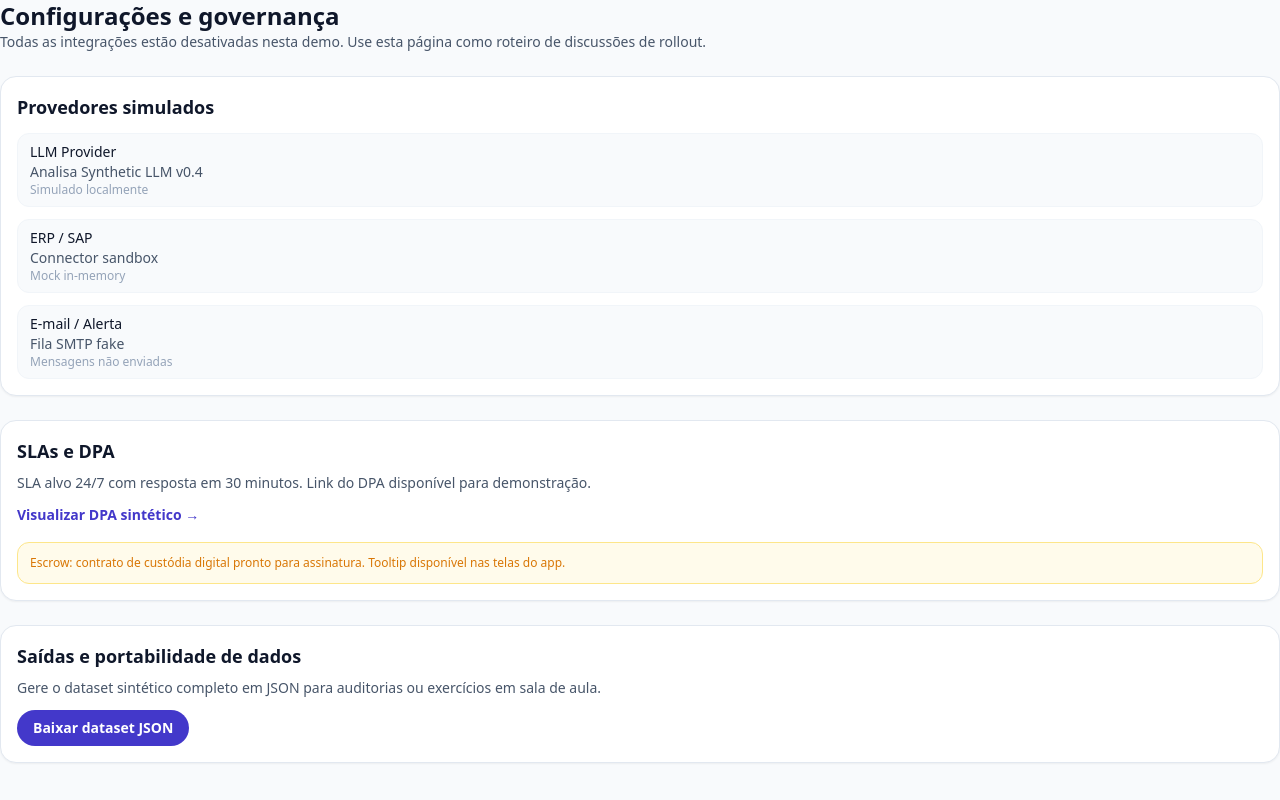
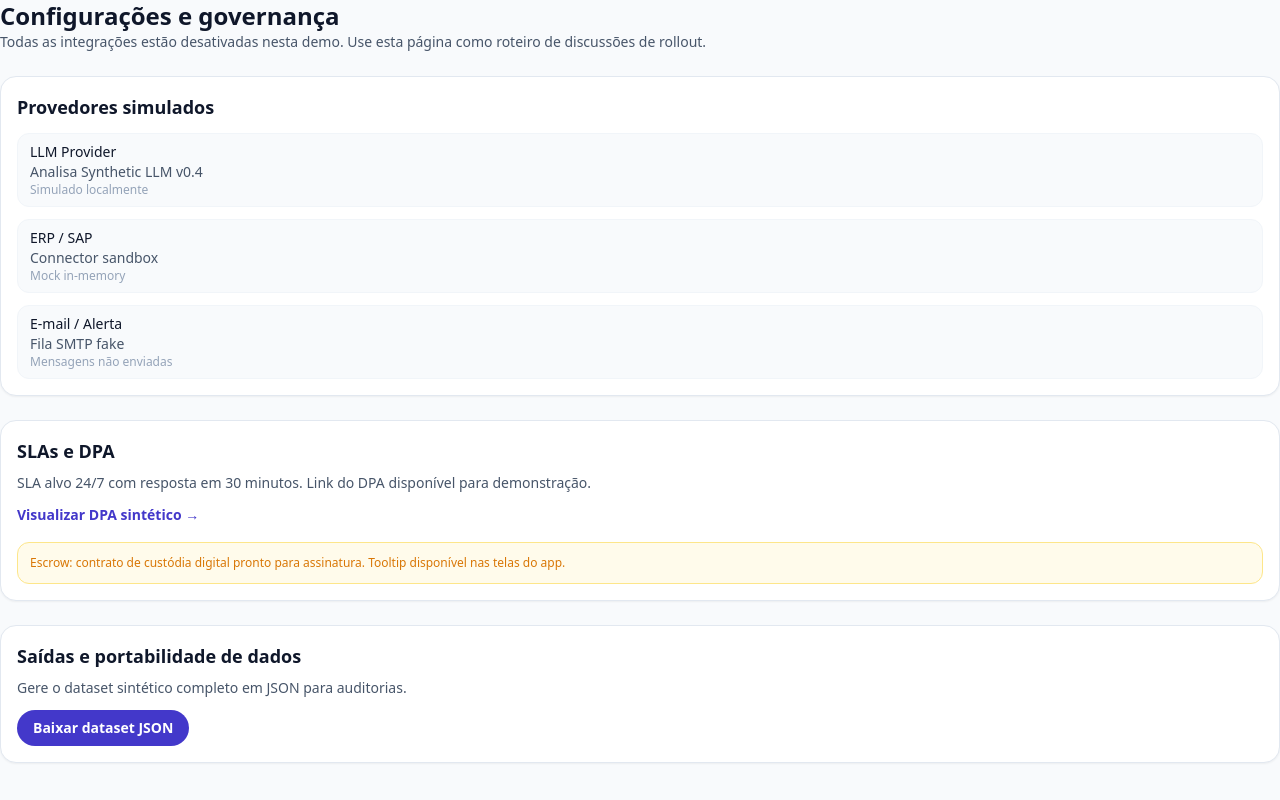
Before and after one commit to ccerquei2/SaaS_Web_Aprovall_Mba_TCC, a Next.js app: page /settings in a window 1280 px wide. Built offline with nearby package versions, Linux system fonts and the light colour scheme.

Commit message:
Update page.tsx

```diff
--- a/app/(app)/settings/page.tsx
+++ b/app/(app)/settings/page.tsx
@@ -42,7 +42,7 @@ export default function SettingsPage() {
       <section className="rounded-2xl border border-slate-200 bg-white p-4 shadow-sm">
         <h2 className="text-lg font-semibold text-slate-900">Saídas e portabilidade de dados</h2>
         <p className="mt-2 text-sm text-slate-600">
-          Gere o dataset sintético completo em JSON para auditorias ou exercícios em sala de aula.
+          Gere o dataset sintético completo em JSON para auditorias.
         </p>
         <a
           href="/api/export"
```
